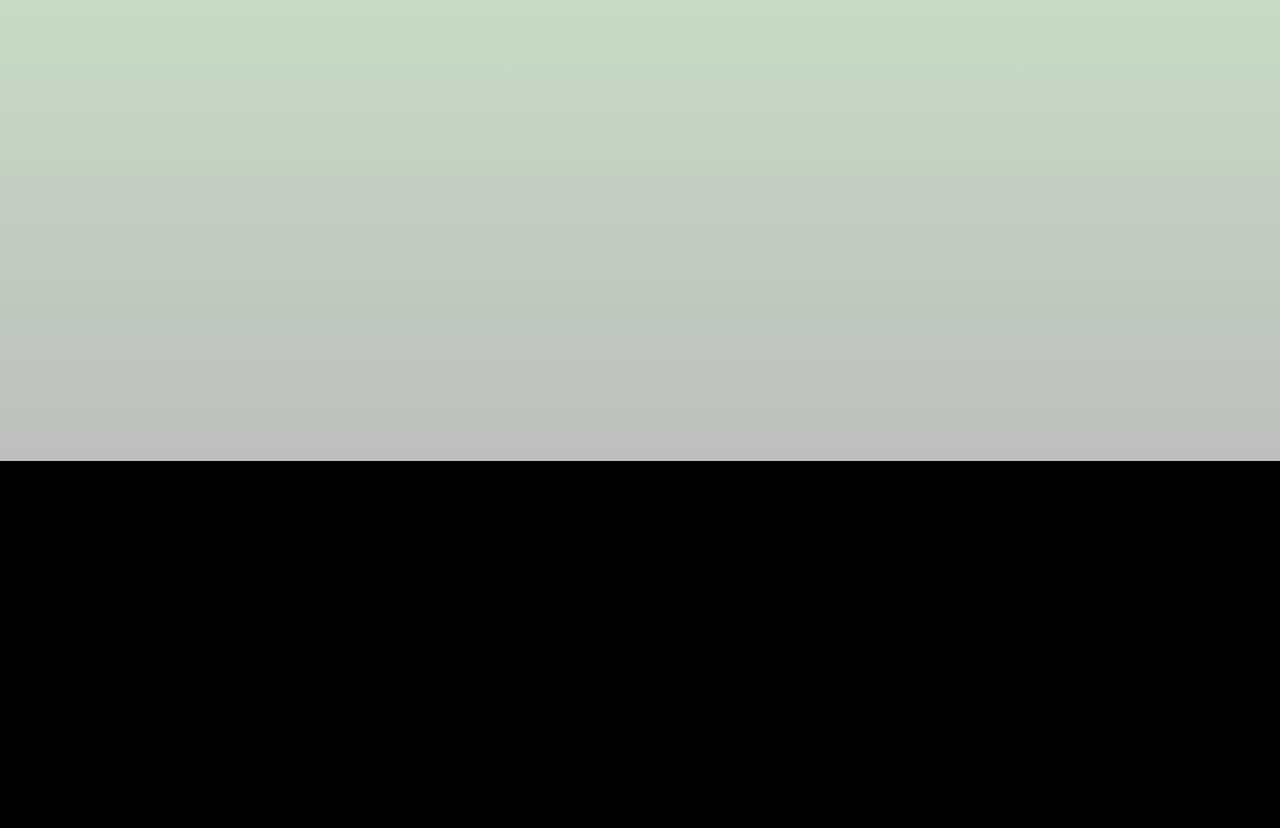
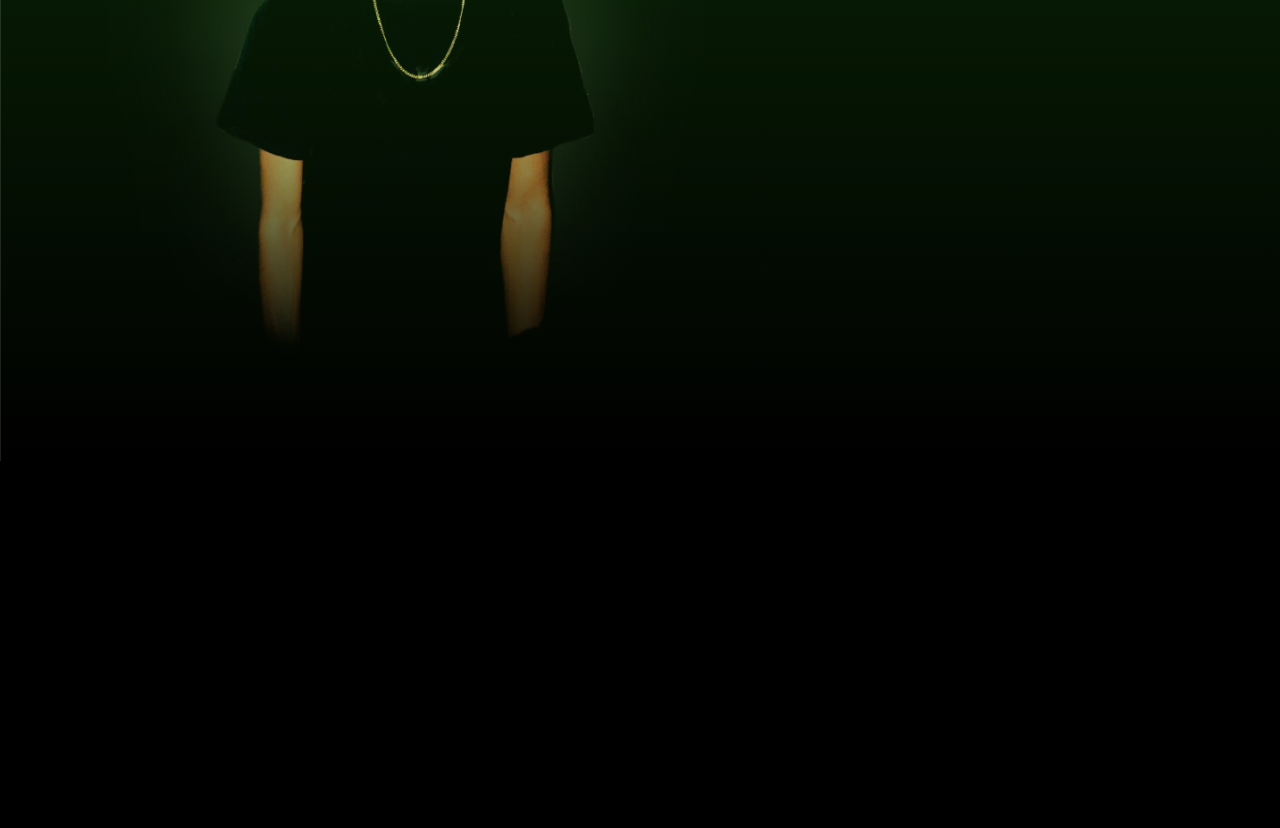
Before and after one commit to KingNoahX07/kingnoahx07.github.io, a plain HTML site: page index.html in a window 1280 px wide. Shown: the part 339-1167 px from the top of the page. Drawn offline with Linux system fonts and the light colour scheme.

Commit message:
Update finesse.css

```diff
--- a/finesse.css
+++ b/finesse.css
@@ -5,7 +5,7 @@
 .header {
     min-height: 100vh;
     width: 100;
-    background-image: linear-gradient(rgba(47, 187, 28, 0.234),rgba(0, 0, 0, 0.256)), url(images/finalCoverSmaller.jpeg);
+    background-image: linear-gradient(rgba(47, 187, 28, 0.234),rgba(0, 0, 0, 0.256)), url(finalCoverSmaller.jpeg);
     background-size: cover;
     position: relative;
 }
```
